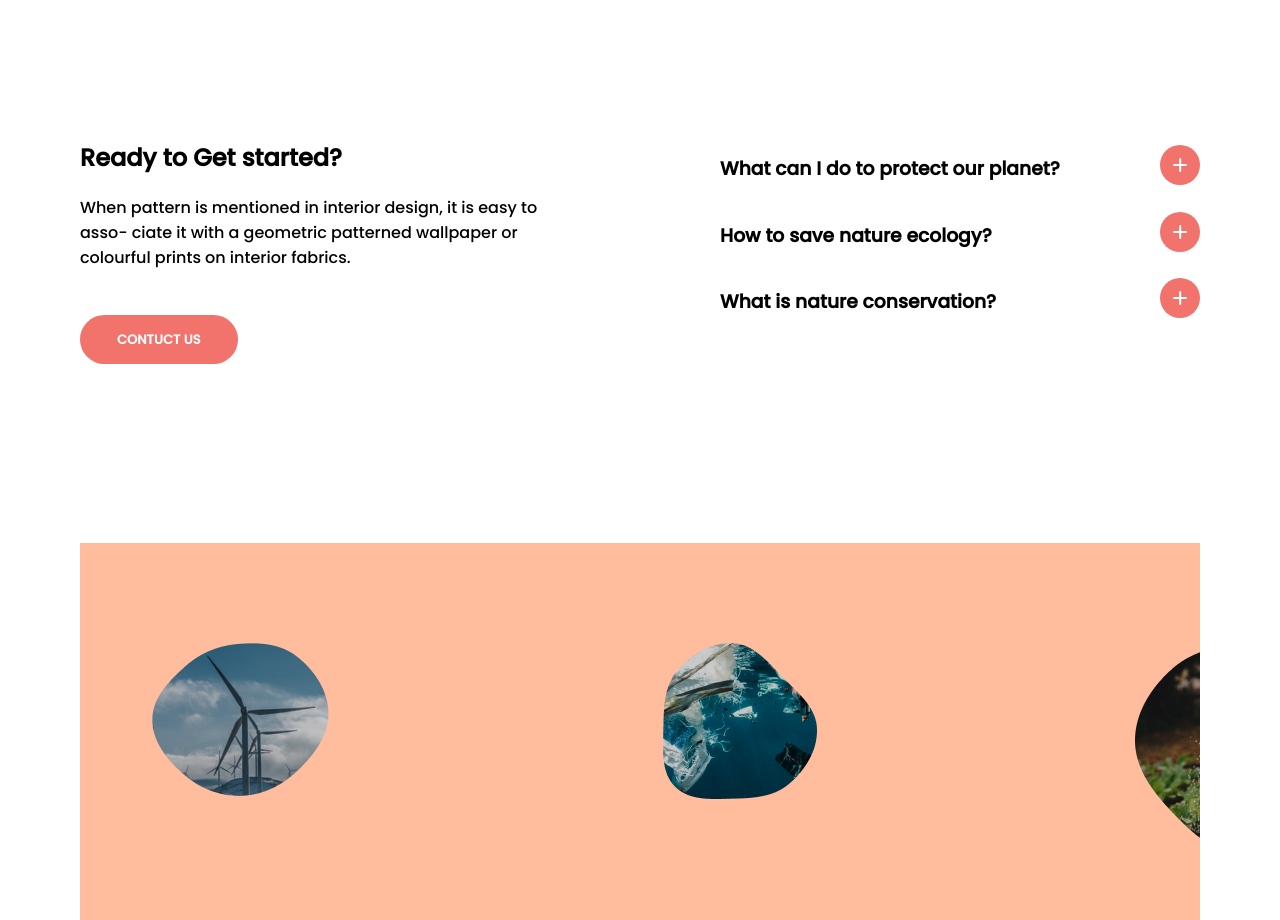
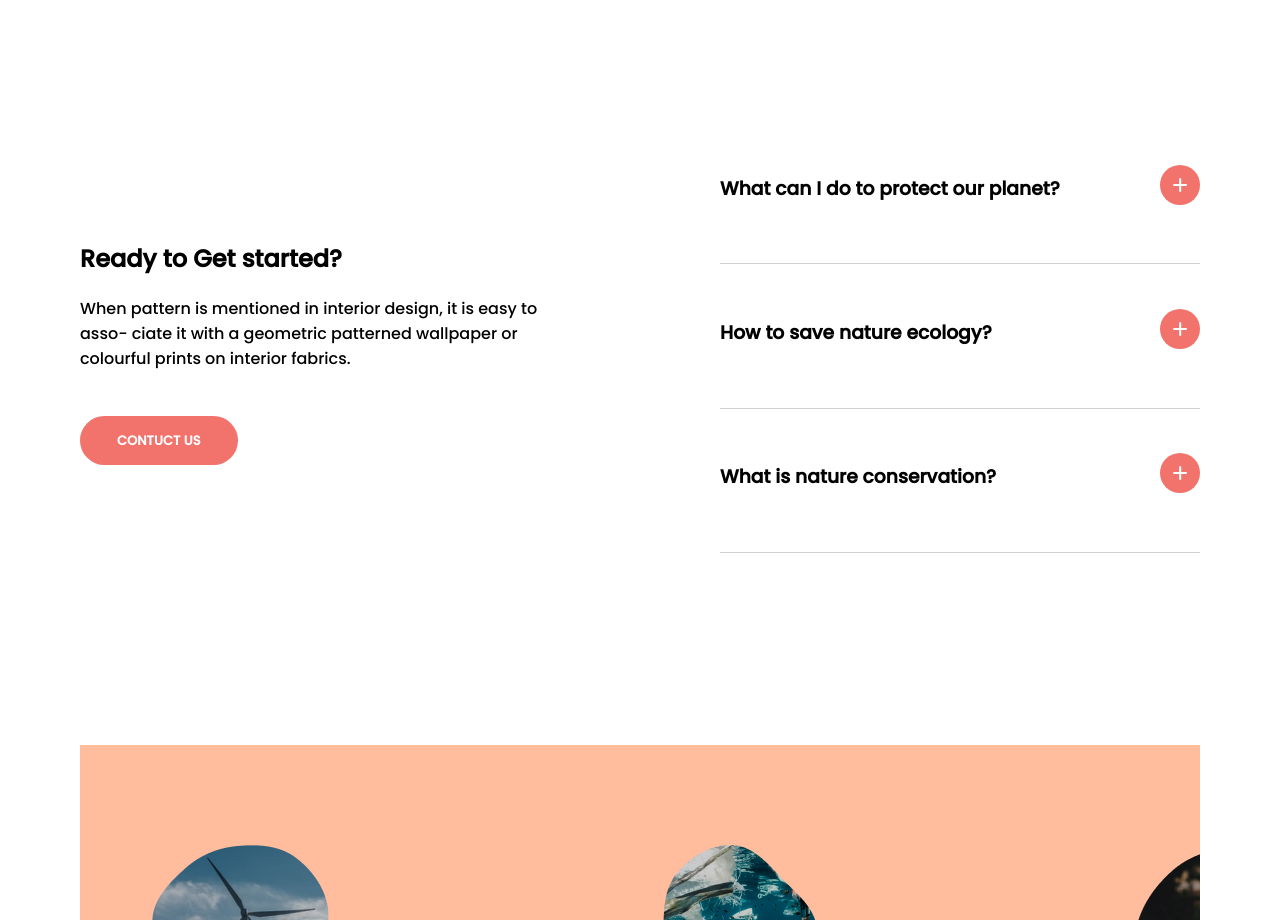
Before and after one commit to savaukr/halolabNextjs, a Next.js app: page / in a window 1280 px wide. Shown: the part 3920-4840 px from the top of the page. Built offline with nearby package versions, Linux system fonts and the light colour scheme.

Commit message:
question block border

```diff
--- a/components/ready/ready.module.scss
+++ b/components/ready/ready.module.scss
@@ -34,10 +34,28 @@
     }
 }
 
+.question {
+    padding: 35px 0 10px;
+    border-bottom: 1px solid $black-br-rgba;
+    position: relative;
+}
 .titleWrapper {
     display: flex;
     justify-content: space-between;
     align-items: center;
+}
+.text {
+    height: 0;
+    overflow: hidden;
+    position:relative;
+    left: 3000px;
+    transition: left .5s ease-in-out;
+
+}
+.visible {
+    height: auto;
+    left: 0;
+
 }
 
 .btn {
--- a/components/ready/ready.tsx
+++ b/components/ready/ready.tsx
@@ -1,3 +1,4 @@
+import classNames from "../../node_modules/classnames/index";
 import { useState } from "react";
 
 import A from "../link/a";
@@ -51,13 +52,16 @@ const Ready = () => {
                   {isOpen.first ? <BtnClose /> : <BtnOpen />}
                 </div>
               </div>
-              {isOpen.first ? (
-                <p>
+
+              <p
+                className={classNames(styles.text, {
+                  [styles.visible]: isOpen.first,
+                })}
+              >
                 Not to make an open fire in nature and to clean up litter; not
                 to pollute open water bodies; to switch to alternative energy
                 sources; to reduce the use of non-renewable resources
               </p>
-              ) : null}
             </div>
             <div className={styles.question}>
               <div className={styles.titleWrapper}>
@@ -74,16 +78,18 @@ const Ready = () => {
                     })
                   }
                 >
-                  {isOpen.first ? <BtnClose /> : <BtnOpen />}
+                  {isOpen.second ? <BtnClose /> : <BtnOpen />}
                 </div>
               </div>
-              {isOpen.second ? (
-                <p>
+              <p
+                className={classNames(styles.text, {
+                  [styles.visible]: isOpen.second,
+                })}
+              >
                 Not to make an open fire in nature and to clean up litter; not
                 to pollute open water bodies; to switch to alternative energy
                 sources; to reduce the use of non-renewable resources
               </p>
-              ) : null}
             </div>
             <div className={styles.question}>
               <div className={styles.titleWrapper}>
@@ -100,16 +106,18 @@ const Ready = () => {
                     })
                   }
                 >
-                  {isOpen.first ? <BtnClose /> : <BtnOpen />}
+                  {isOpen.third ? <BtnClose /> : <BtnOpen />}
                 </div>
               </div>
-              {isOpen.third ? (
-                <p>
+              <p
+                className={classNames(styles.text, {
+                  [styles.visible]: isOpen.third,
+                })}
+              >
                 Not to make an open fire in nature and to clean up litter; not
                 to pollute open water bodies; to switch to alternative energy
                 sources; to reduce the use of non-renewable resources
               </p>
-              ) : null}
             </div>
           </div>
         </div>
--- a/styles/_variables.module.scss
+++ b/styles/_variables.module.scss
@@ -12,6 +12,7 @@ $red-light-hover: #d34841;
 $color-body: #FFBD9E;
 
 $black-bx-sh-rgb:rgba(218, 78, 104, 0.05);
+$black-br-rgba:rgb(30, 26, 32, 0.2);
 
 $border-color-dark: $blue-dark;
 
```
Lines whose indentation alone changed are shown as unchanged.
